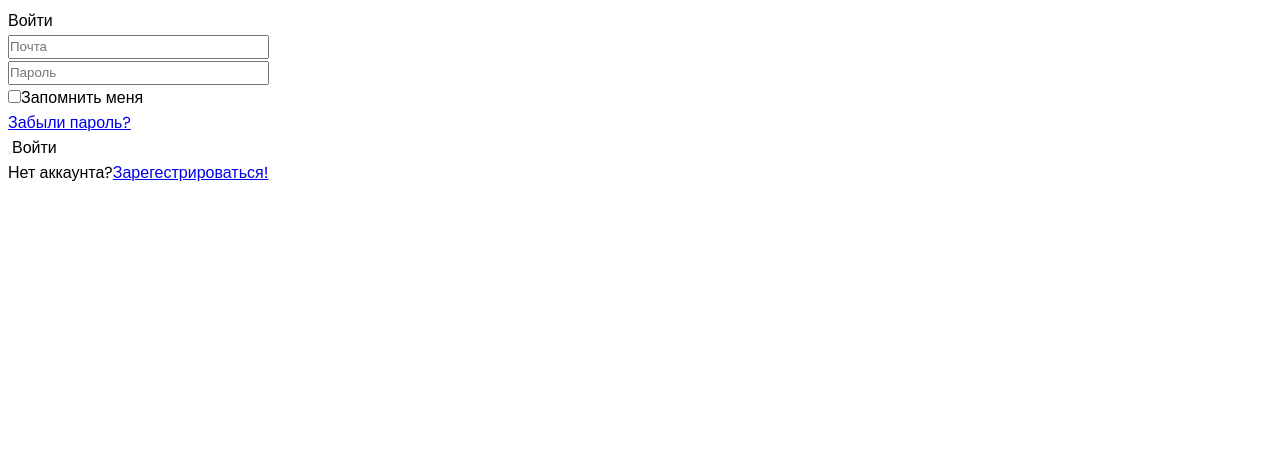
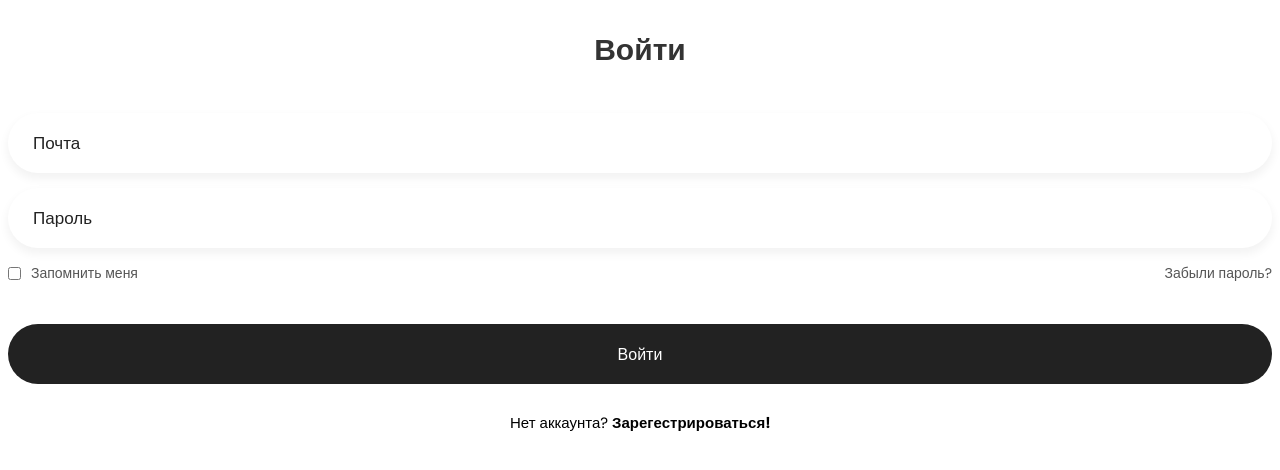
Before and after one commit to cchuvakk/random-route-generator, an Angular app in the folder frontend/: page /welcomepage in a window 1280 px wide. Shown: the top 470 px of the page. Built offline with nearby package versions, Linux system fonts and the light colour scheme.

Commit message:
css full pack

```diff
--- a/frontend/src/app/welcomepage/welcomepage.component.css
+++ b/frontend/src/app/welcomepage/welcomepage.component.css
@@ -18,3 +18,89 @@ body{
     justify-content: center;
     flex-direction: column;
 }
+.login-header{
+    text-align: center;
+    margin: 20px 0 40px 0;
+}
+.login-header header{
+    color: #333;
+    font-size: 30px;
+    font-weight: 600;
+}
+.input-box .input-field{
+    width: 100%;
+    height: 60px;
+    font-size: 17px;
+    padding: 0 25px;
+    margin-bottom: 15px;
+    border-radius: 30px;
+    border: none;
+    box-shadow: 0px 5px 10px 1px rgba(0,0,0, 0.05);
+    outline: none;
+    transition: .3s;
+}
+::placeholder{
+    font-weight: 500;
+    color:#222;
+}
+.input-field:focus{
+    width: 105%;
+}
+.forgot{
+    display: flex;
+    justify-content: space-between;
+    margin-bottom: 40px;
+}
+section{
+    display: flex;
+    align-items: center;
+    font-size: 14px;
+    color: #555;
+}
+#check{
+    margin-right: 10px;
+}
+a{
+    text-decoration: none;
+}
+a:hover{
+    text-decoration: underline;
+}
+section a{
+    color: #555;
+}
+.input-submit{
+    position: relative;
+}
+.submit-btn{
+    width: 100%;
+    height: 60px;
+    background: #222;
+    border: none;
+    border-radius: 30px;
+    cursor: pointer;
+    transition: .3s;
+}
+.input-submit label{
+    position: absolute;
+    top:45%;
+    left: 50%;
+    color:#fff;
+    -webkit-transform: translate(-50%, -50%);
+    -ms-transform: translate(-50%, -50%);
+    transform: translate(-50%, -50%);
+    cursor: pointer;
+}
+.submit-btn:hover{
+    background: #000;
+    transform: scale(1.05, 1);
+}
+.sign-up-link{
+    text-align: center;
+    font-size: 15px;
+    margin-top: 20px;
+}
+.sign-up-link a{
+    color: #000;
+    font-weight: 600;
+}
--- a/frontend/src/app/welcomepage/welcomepage.component.html
+++ b/frontend/src/app/welcomepage/welcomepage.component.html
@@ -1,5 +1,5 @@
 <div class="login-container">
-    <div class = "login header">
+    <div class = "login-header">
         <header>Войти</header>
     </div>
     <div class = "input-box">
@@ -22,6 +22,6 @@
         <label for="submit">Войти</label>
     </div>
     <div class = "sign-up-link">
-        <p>Нет аккаунта?<a href="#">Зарегестрироваться!</a></p>
+        <p>Нет аккаунта?<a href="#"> Зарегестрироваться!</a></p>
     </div>
 </div>
```
